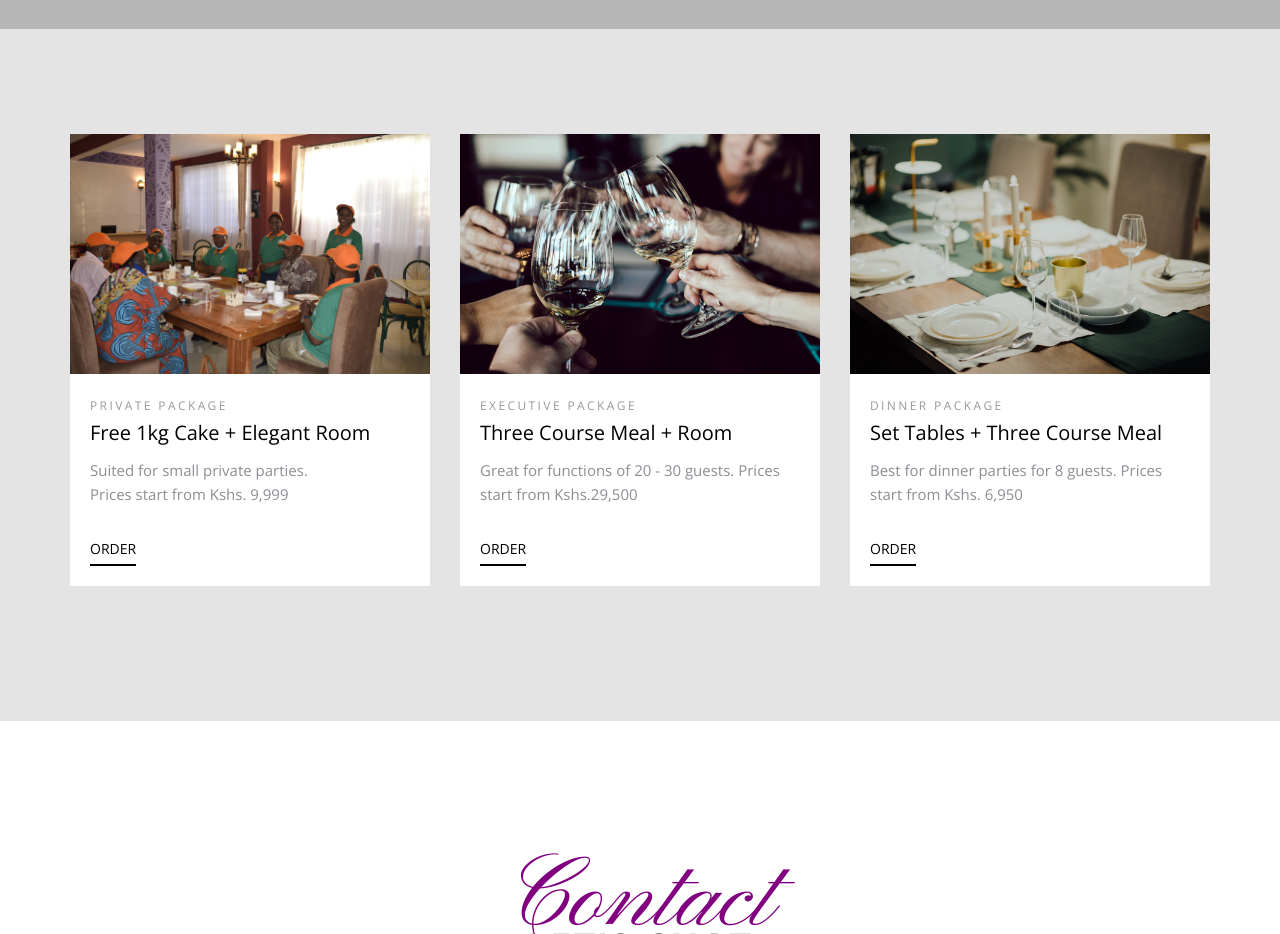
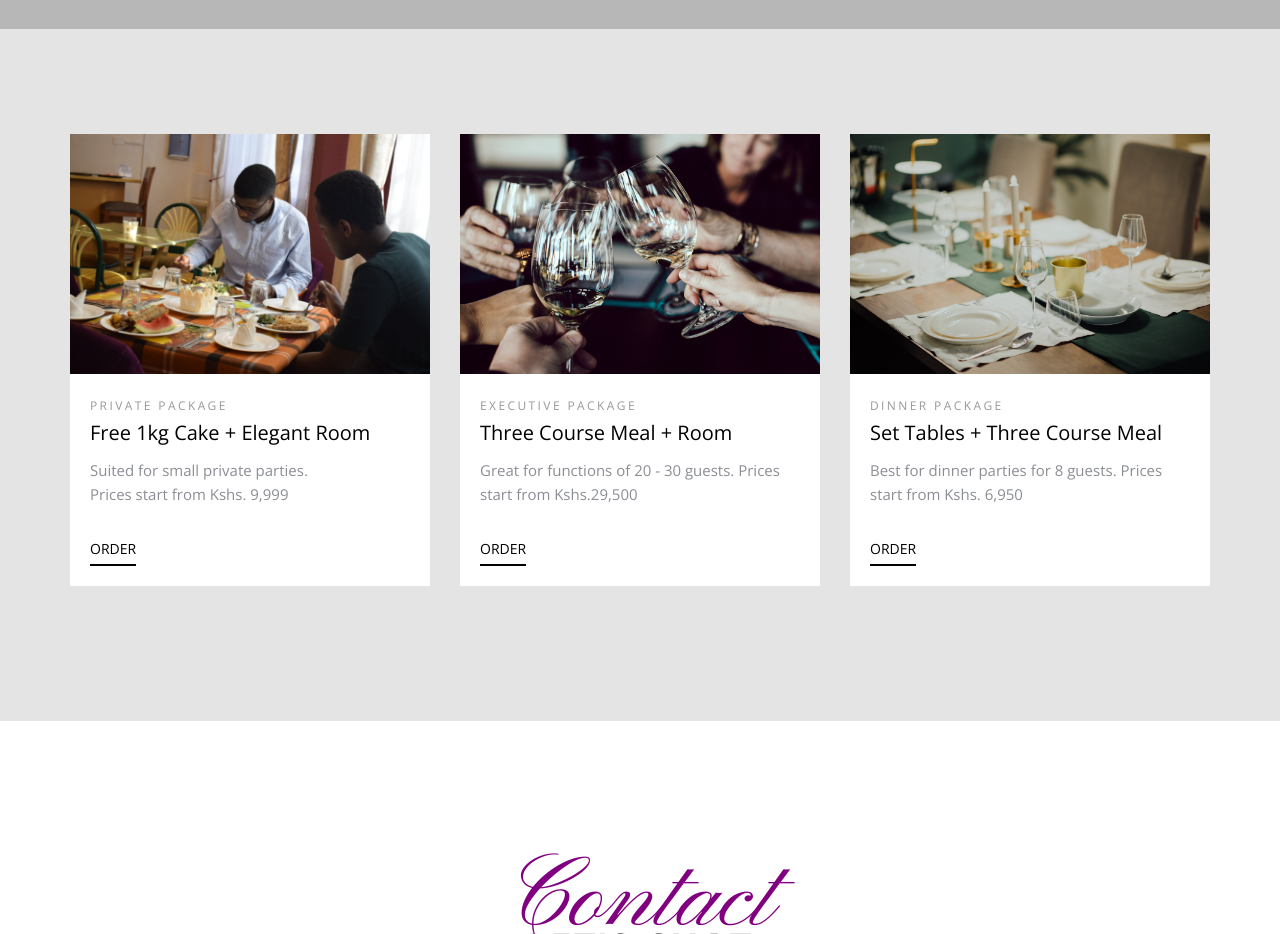
Before and after one commit to joymbaabu/narava_website, a website: page index.html in a window 1280 px wide. Shown: the part 5220-6154 px from the top of the page. Drawn offline with nearby package versions, Linux system fonts and the light colour scheme; files whose address does not match are found by name.

Commit message:
Added one more pic

```diff
--- a/index.html
+++ b/index.html
@@ -436,7 +436,7 @@
         <div class="row">
           <div class="col-md-4 col-sm-4 probootstrap-animate">
             <div class="probootstrap-block-image">
-              <figure><img src="img/package_1.jpg" alt="Narava Restaurant Image"></figure>
+              <figure><img src="img/image_02.jpg" alt="Narava Restaurant Image"></figure>
               <div class="text">
                 <span class="date">Private Package</span>
                 <h3><a href="#catering">Free 1kg Cake + Elegant Room</a></h3>
```
Also changed, not shown: img/image_02.JPG (added).
